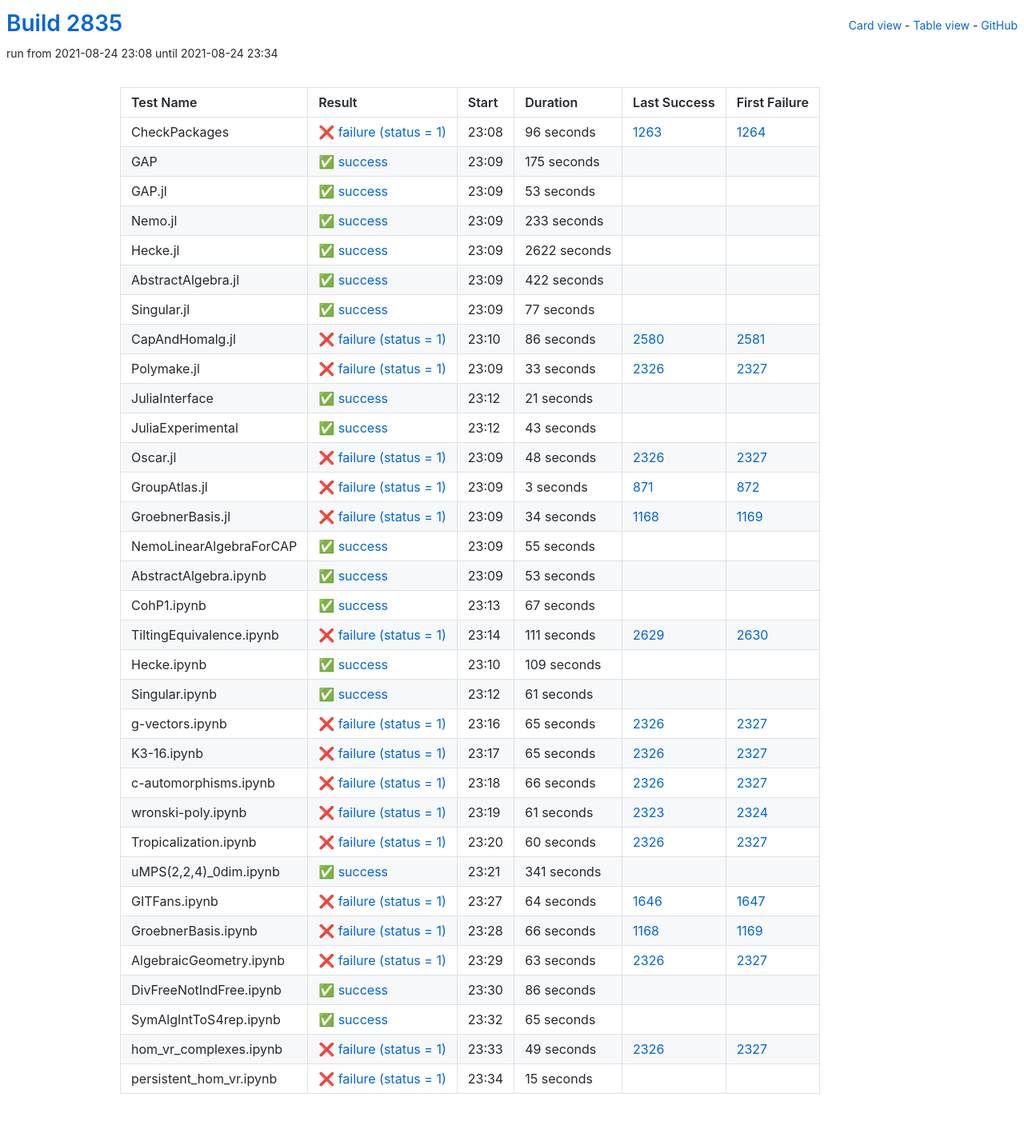
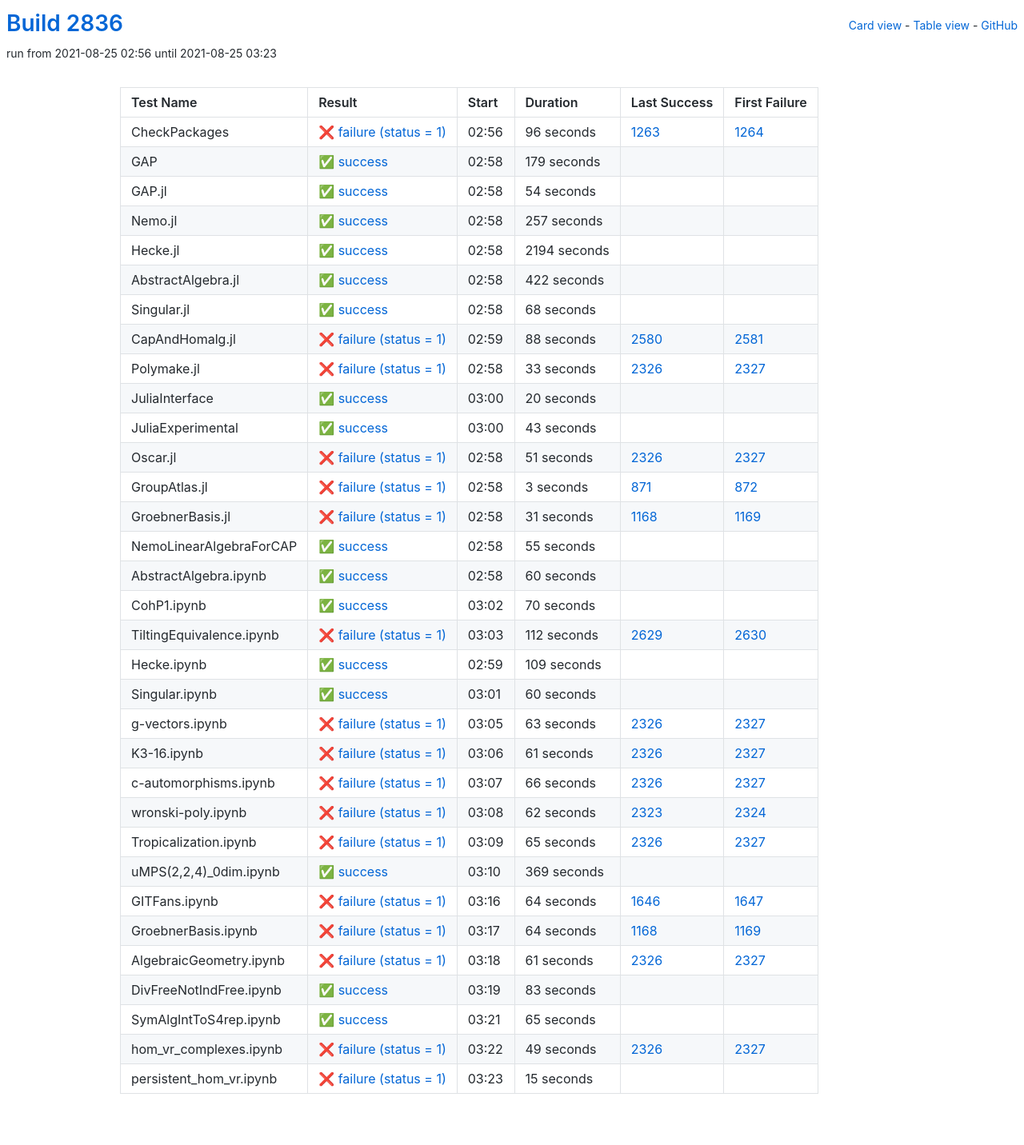
Before and after one commit to oscar-system/oscar-ci-status-stable, a Jekyll site: the page built from table.html, in a window 1280 px wide. Shown: the whole page at 80% size. Built offline with Jekyll 4.4.1, drawn with Linux system fonts in a browser that asks for light colours.

Commit message:
Build #2836

```diff
--- a/_data/ci.yml
+++ b/_data/ci.yml
@@ -1,6 +1,6 @@
 ---
-build: 2835
-build_url: https://oscarci.mathematik.uni-kl.de/job/oscar-stable/2835/
+build: 2836
+build_url: https://oscarci.mathematik.uni-kl.de/job/oscar-stable/2836/
 job: oscar-stable
 organization: oscar-system
 repo: oscar-ci-status-stable
@@ -8,8 +8,8 @@ repourl: https://github.com/oscar-system/oscar-ci-status-stable
 tests:
 - name: CheckPackages
   id: checkpackages
-  log: https://oscarci.mathematik.uni-kl.de/job/oscar-stable/2835/artifact/logs/build-2835/CheckPackages.log
-  start: 2021-08-24 23:08
+  log: https://oscarci.mathematik.uni-kl.de/job/oscar-stable/2836/artifact/logs/build-2836/CheckPackages.log
+  start: 2021-08-25 02:56
   success: false
   exitcode: 1
   status: failure
@@ -20,56 +20,56 @@ tests:
   first_failure_url: https://oscarci.mathematik.uni-kl.de/job/oscar-stable/1264/
 - name: GAP
   id: gap
-  log: https://oscarci.mathematik.uni-kl.de/job/oscar-stable/2835/artifact/logs/build-2835/GAP.log
-  start: 2021-08-24 23:09
+  log: https://oscarci.mathematik.uni-kl.de/job/oscar-stable/2836/artifact/logs/build-2836/GAP.log
+  start: 2021-08-25 02:58
   success: true
   exitcode: 0
   status: success
-  duration: 175
+  duration: 179
   last_success: false
   last_success_url:
   first_failure: false
   first_failure_url:
 - name: GAP.jl
   id: gap-jl
-  log: https://oscarci.mathematik.uni-kl.de/job/oscar-stable/2835/artifact/logs/build-2835/GAP.jl.log
-  start: 2021-08-24 23:09
+  log: https://oscarci.mathematik.uni-kl.de/job/oscar-stable/2836/artifact/logs/build-2836/GAP.jl.log
+  start: 2021-08-25 02:58
   success: true
   exitcode: 0
   status: success
-  duration: 53
+  duration: 54
   last_success: false
   last_success_url:
   first_failure: false
   first_failure_url:
 - name: Nemo.jl
   id: nemo-jl
-  log: https://oscarci.mathematik.uni-kl.de/job/oscar-stable/2835/artifact/logs/build-2835/Nemo.jl.log
-  start: 2021-08-24 23:09
+  log: https://oscarci.mathematik.uni-kl.de/job/oscar-stable/2836/artifact/logs/build-2836/Nemo.jl.log
+  start: 2021-08-25 02:58
   success: true
   exitcode: 0
   status: success
-  duration: 233
+  duration: 257
   last_success: false
   last_success_url:
   first_failure: false
   first_failure_url:
 - name: Hecke.jl
   id: hecke-jl
-  log: https://oscarci.mathematik.uni-kl.de/job/oscar-stable/2835/artifact/logs/build-2835/Hecke.jl.log
-  start: 2021-08-24 23:09
+  log: https://oscarci.mathematik.uni-kl.de/job/oscar-stable/2836/artifact/logs/build-2836/Hecke.jl.log
+  start: 2021-08-25 02:58
   success: true
   exitcode: 0
   status: success
-  duration: 2622
+  duration: 2194
   last_success: false
   last_success_url:
   first_failure: false
   first_failure_url:
 - name: AbstractAlgebra.jl
   id: abstractalgebra-jl
-  log: https://oscarci.mathematik.uni-kl.de/job/oscar-stable/2835/artifact/logs/build-2835/AbstractAlgebra.jl.log
-  start: 2021-08-24 23:09
+  log: https://oscarci.mathematik.uni-kl.de/job/oscar-stable/2836/artifact/logs/build-2836/AbstractAlgebra.jl.log
+  start: 2021-08-25 02:58
   success: true
   exitcode: 0
   status: success
@@ -80,32 +80,32 @@ tests:
   first_failure_url:
 - name: Singular.jl
   id: singular-jl
-  log: https://oscarci.mathematik.uni-kl.de/job/oscar-stable/2835/artifact/logs/build-2835/Singular.jl.log
-  start: 2021-08-24 23:09
+  log: https://oscarci.mathematik.uni-kl.de/job/oscar-stable/2836/artifact/logs/build-2836/Singular.jl.log
+  start: 2021-08-25 02:58
   success: true
   exitcode: 0
   status: success
-  duration: 77
+  duration: 68
   last_success: false
   last_success_url:
   first_failure: false
   first_failure_url:
 - name: CapAndHomalg.jl
   id: capandhomalg-jl
-  log: https://oscarci.mathematik.uni-kl.de/job/oscar-stable/2835/artifact/logs/build-2835/CapAndHomalg.jl.log
-  start: 2021-08-24 23:10
+  log: https://oscarci.mathematik.uni-kl.de/job/oscar-stable/2836/artifact/logs/build-2836/CapAndHomalg.jl.log
+  start: 2021-08-25 02:59
   success: false
   exitcode: 1
   status: failure
-  duration: 86
+  duration: 88
   last_success: 2580
   last_success_url: https://oscarci.mathematik.uni-kl.de/job/oscar-stable/2580/
   first_failure: 2581
   first_failure_url: https://oscarci.mathematik.uni-kl.de/job/oscar-stable/2581/
 - name: Polymake.jl
   id: polymake-jl
-  log: https://oscarci.mathematik.uni-kl.de/job/oscar-stable/2835/artifact/logs/build-2835/Polymake.jl.log
-  start: 2021-08-24 23:09
+  log: https://oscarci.mathematik.uni-kl.de/job/oscar-stable/2836/artifact/logs/build-2836/Polymake.jl.log
+  start: 2021-08-25 02:58
   success: false
   exitcode: 1
   status: failure
@@ -116,20 +116,20 @@ tests:
   first_failure_url: https://oscarci.mathematik.uni-kl.de/job/oscar-stable/2327/
 - name: JuliaInterface
   id: juliainterface
-  log: https://oscarci.mathematik.uni-kl.de/job/oscar-stable/2835/artifact/logs/build-2835/JuliaInterface.log
-  start: 2021-08-24 23:12
+  log: https://oscarci.mathematik.uni-kl.de/job/oscar-stable/2836/artifact/logs/build-2836/JuliaInterface.log
+  start: 2021-08-25 03:00
   success: true
   exitcode: 0
   status: success
-  duration: 21
+  duration: 20
   last_success: false
   last_success_url:
   first_failure: false
   first_failure_url:
 - name: JuliaExperimental
   id: juliaexperimental
-  log: https://oscarci.mathematik.uni-kl.de/job/oscar-stable/2835/artifact/logs/build-2835/JuliaExperimental.log
-  start: 2021-08-24 23:12
+  log: https://oscarci.mathematik.uni-kl.de/job/oscar-stable/2836/artifact/logs/build-2836/JuliaExperimental.log
+  start: 2021-08-25 03:00
   success: true
   exitcode: 0
   status: success
@@ -140,20 +140,20 @@ tests:
   first_failure_url:
 - name: Oscar.jl
   id: oscar-jl
-  log: https://oscarci.mathematik.uni-kl.de/job/oscar-stable/2835/artifact/logs/build-2835/Oscar.jl.log
-  start: 2021-08-24 23:09
+  log: https://oscarci.mathematik.uni-kl.de/job/oscar-stable/2836/artifact/logs/build-2836/Oscar.jl.log
+  start: 2021-08-25 02:58
   success: false
   exitcode: 1
   status: failure
-  duration: 48
+  duration: 51
   last_success: 2326
   last_success_url: https://oscarci.mathematik.uni-kl.de/job/oscar-stable/2326/
   first_failure: 2327
   first_failure_url: https://oscarci.mathematik.uni-kl.de/job/oscar-stable/2327/
 - name: GroupAtlas.jl
   id: groupatlas-jl
-  log: https://oscarci.mathematik.uni-kl.de/job/oscar-stable/2835/artifact/logs/build-2835/GroupAtlas.jl.log
-  start: 2021-08-24 23:09
+  log: https://oscarci.mathematik.uni-kl.de/job/oscar-stable/2836/artifact/logs/build-2836/GroupAtlas.jl.log
+  start: 2021-08-25 02:58
   success: false
   exitcode: 1
   status: failure
@@ -164,20 +164,20 @@ tests:
   first_failure_url: https://oscarci.mathematik.uni-kl.de/job/oscar-stable/872/
 - name: GroebnerBasis.jl
   id: groebnerbasis-jl
-  log: https://oscarci.mathematik.uni-kl.de/job/oscar-stable/2835/artifact/logs/build-2835/GroebnerBasis.jl.log
-  start: 2021-08-24 23:09
+  log: https://oscarci.mathematik.uni-kl.de/job/oscar-stable/2836/artifact/logs/build-2836/GroebnerBasis.jl.log
+  start: 2021-08-25 02:58
   success: false
   exitcode: 1
   status: failure
-  duration: 34
+  duration: 31
   last_success: 1168
   last_success_url: https://oscarci.mathematik.uni-kl.de/job/oscar-stable/1168/
   first_failure: 1169
   first_failure_url: https://oscarci.mathematik.uni-kl.de/job/oscar-stable/1169/
 - name: NemoLinearAlgebraForCAP
   id: nemolinearalgebraforcap
-  log: https://oscarci.mathematik.uni-kl.de/job/oscar-stable/2835/artifact/logs/build-2835/NemoLinearAlgebraForCAP.log
-  start: 2021-08-24 23:09
+  log: https://oscarci.mathematik.uni-kl.de/job/oscar-stable/2836/artifact/logs/build-2836/NemoLinearAlgebraForCAP.log
+  start: 2021-08-25 02:58
   success: true
   exitcode: 0
   status: success
@@ -188,44 +188,44 @@ tests:
   first_failure_url:
 - name: AbstractAlgebra.ipynb
   id: abstractalgebra-ipynb
-  log: https://oscarci.mathematik.uni-kl.de/job/oscar-stable/2835/artifact/logs/build-2835/AbstractAlgebra.ipynb.log
-  start: 2021-08-24 23:09
+  log: https://oscarci.mathematik.uni-kl.de/job/oscar-stable/2836/artifact/logs/build-2836/AbstractAlgebra.ipynb.log
+  start: 2021-08-25 02:58
   success: true
   exitcode: 0
   status: success
-  duration: 53
+  duration: 60
   last_success: false
   last_success_url:
   first_failure: false
   first_failure_url:
 - name: CohP1.ipynb
   id: cohp1-ipynb
-  log: https://oscarci.mathematik.uni-kl.de/job/oscar-stable/2835/artifact/logs/build-2835/CohP1.ipynb.log
-  start: 2021-08-24 23:13
+  log: https://oscarci.mathematik.uni-kl.de/job/oscar-stable/2836/artifact/logs/build-2836/CohP1.ipynb.log
+  start: 2021-08-25 03:02
   success: true
   exitcode: 0
   status: success
-  duration: 67
+  duration: 70
   last_success: false
   last_success_url:
   first_failure: false
   first_failure_url:
 - name: TiltingEquivalence.ipynb
   id: tiltingequivalence-ipynb
-  log: https://oscarci.mathematik.uni-kl.de/job/oscar-stable/2835/artifact/logs/build-2835/TiltingEquivalence.ipynb.log
-  start: 2021-08-24 23:14
+  log: https://oscarci.mathematik.uni-kl.de/job/oscar-stable/2836/artifact/logs/build-2836/TiltingEquivalence.ipynb.log
+  start: 2021-08-25 03:03
   success: false
   exitcode: 1
   status: failure
-  duration: 111
+  duration: 112
   last_success: 2629
   last_success_url: https://oscarci.mathematik.uni-kl.de/job/oscar-stable/2629/
   first_failure: 2630
   first_failure_url: https://oscarci.mathematik.uni-kl.de/job/oscar-stable/2630/
 - name: Hecke.ipynb
   id: hecke-ipynb
-  log: https://oscarci.mathematik.uni-kl.de/job/oscar-stable/2835/artifact/logs/build-2835/Hecke.ipynb.log
-  start: 2021-08-24 23:10
+  log: https://oscarci.mathematik.uni-kl.de/job/oscar-stable/2836/artifact/logs/build-2836/Hecke.ipynb.log
+  start: 2021-08-25 02:59
   success: true
   exitcode: 0
   status: success
@@ -236,44 +236,44 @@ tests:
   first_failure_url:
 - name: Singular.ipynb
   id: singular-ipynb
-  log: https://oscarci.mathematik.uni-kl.de/job/oscar-stable/2835/artifact/logs/build-2835/Singular.ipynb.log
-  start: 2021-08-24 23:12
+  log: https://oscarci.mathematik.uni-kl.de/job/oscar-stable/2836/artifact/logs/build-2836/Singular.ipynb.log
+  start: 2021-08-25 03:01
   success: true
   exitcode: 0
   status: success
-  duration: 61
+  duration: 60
   last_success: false
   last_success_url:
   first_failure: false
   first_failure_url:
 - name: g-vectors.ipynb
   id: g-vectors-ipynb
-  log: https://oscarci.mathematik.uni-kl.de/job/oscar-stable/2835/artifact/logs/build-2835/g-vectors.ipynb.log
-  start: 2021-08-24 23:16
+  log: https://oscarci.mathematik.uni-kl.de/job/oscar-stable/2836/artifact/logs/build-2836/g-vectors.ipynb.log
+  start: 2021-08-25 03:05
   success: false
   exitcode: 1
   status: failure
-  duration: 65
+  duration: 63
   last_success: 2326
   last_success_url: https://oscarci.mathematik.uni-kl.de/job/oscar-stable/2326/
   first_failure: 2327
   first_failure_url: https://oscarci.mathematik.uni-kl.de/job/oscar-stable/2327/
 - name: K3-16.ipynb
   id: k3-16-ipynb
-  log: https://oscarci.mathematik.uni-kl.de/job/oscar-stable/2835/artifact/logs/build-2835/K3-16.ipynb.log
-  start: 2021-08-24 23:17
+  log: https://oscarci.mathematik.uni-kl.de/job/oscar-stable/2836/artifact/logs/build-2836/K3-16.ipynb.log
+  start: 2021-08-25 03:06
   success: false
   exitcode: 1
   status: failure
-  duration: 65
+  duration: 61
   last_success: 2326
   last_success_url: https://oscarci.mathematik.uni-kl.de/job/oscar-stable/2326/
   first_failure: 2327
   first_failure_url: https://oscarci.mathematik.uni-kl.de/job/oscar-stable/2327/
 - name: c-automorphisms.ipynb
   id: c-automorphisms-ipynb
-  log: https://oscarci.mathematik.uni-kl.de/job/oscar-stable/2835/artifact/logs/build-2835/c-automorphisms.ipynb.log
-  start: 2021-08-24 23:18
+  log: https://oscarci.mathematik.uni-kl.de/job/oscar-stable/2836/artifact/logs/build-2836/c-automorphisms.ipynb.log
+  start: 2021-08-25 03:07
   success: false
   exitcode: 1
   status: failure
@@ -284,44 +284,44 @@ tests:
   first_failure_url: https://oscarci.mathematik.uni-kl.de/job/oscar-stable/2327/
 - name: wronski-poly.ipynb
   id: wronski-poly-ipynb
-  log: https://oscarci.mathematik.uni-kl.de/job/oscar-stable/2835/artifact/logs/build-2835/wronski-poly.ipynb.log
-  start: 2021-08-24 23:19
+  log: https://oscarci.mathematik.uni-kl.de/job/oscar-stable/2836/artifact/logs/build-2836/wronski-poly.ipynb.log
+  start: 2021-08-25 03:08
   success: false
   exitcode: 1
   status: failure
-  duration: 61
+  duration: 62
   last_success: 2323
   last_success_url: https://oscarci.mathematik.uni-kl.de/job/oscar-stable/2323/
   first_failure: 2324
   first_failure_url: https://oscarci.mathematik.uni-kl.de/job/oscar-stable/2324/
 - name: Tropicalization.ipynb
   id: tropicalization-ipynb
-  log: https://oscarci.mathematik.uni-kl.de/job/oscar-stable/2835/artifact/logs/build-2835/Tropicalization.ipynb.log
-  start: 2021-08-24 23:20
+  log: https://oscarci.mathematik.uni-kl.de/job/oscar-stable/2836/artifact/logs/build-2836/Tropicalization.ipynb.log
+  start: 2021-08-25 03:09
   success: false
   exitcode: 1
   status: failure
-  duration: 60
+  duration: 65
   last_success: 2326
   last_success_url: https://oscarci.mathematik.uni-kl.de/job/oscar-stable/2326/
   first_failure: 2327
   first_failure_url: https://oscarci.mathematik.uni-kl.de/job/oscar-stable/2327/
 - name: uMPS(2,2,4)_0dim.ipynb
   id: umps-2-2-4-0dim-ipynb
-  log: https://oscarci.mathematik.uni-kl.de/job/oscar-stable/2835/artifact/logs/build-2835/uMPS-2-2-4-_0dim.ipynb.log
-  start: 2021-08-24 23:21
+  log: https://oscarci.mathematik.uni-kl.de/job/oscar-stable/2836/artifact/logs/build-2836/uMPS-2-2-4-_0dim.ipynb.log
+  start: 2021-08-25 03:10
   success: true
   exitcode: 0
   status: success
-  duration: 341
+  duration: 369
   last_success: false
   last_success_url:
   first_failure: false
   first_failure_url:
 - name: GITFans.ipynb
   id: gitfans-ipynb
-  log: https://oscarci.mathematik.uni-kl.de/job/oscar-stable/2835/artifact/logs/build-2835/GITFans.ipynb.log
-  start: 2021-08-24 23:27
+  log: https://oscarci.mathematik.uni-kl.de/job/oscar-stable/2836/artifact/logs/build-2836/GITFans.ipynb.log
+  start: 2021-08-25 03:16
   success: false
   exitcode: 1
   status: failure
@@ -332,44 +332,44 @@ tests:
   first_failure_url: https://oscarci.mathematik.uni-kl.de/job/oscar-stable/1647/
 - name: GroebnerBasis.ipynb
   id: groebnerbasis-ipynb
-  log: https://oscarci.mathematik.uni-kl.de/job/oscar-stable/2835/artifact/logs/build-2835/GroebnerBasis.ipynb.log
-  start: 2021-08-24 23:28
+  log: https://oscarci.mathematik.uni-kl.de/job/oscar-stable/2836/artifact/logs/build-2836/GroebnerBasis.ipynb.log
+  start: 2021-08-25 03:17
   success: false
   exitcode: 1
   status: failure
-  duration: 66
+  duration: 64
   last_success: 1168
   last_success_url: https://oscarci.mathematik.uni-kl.de/job/oscar-stable/1168/
   first_failure: 1169
   first_failure_url: https://oscarci.mathematik.uni-kl.de/job/oscar-stable/1169/
 - name: AlgebraicGeometry.ipynb
   id: algebraicgeometry-ipynb
-  log: https://oscarci.mathematik.uni-kl.de/job/oscar-stable/2835/artifact/logs/build-2835/AlgebraicGeometry.ipynb.log
-  start: 2021-08-24 23:29
+  log: https://oscarci.mathematik.uni-kl.de/job/oscar-stable/2836/artifact/logs/build-2836/AlgebraicGeometry.ipynb.log
+  start: 2021-08-25 03:18
   success: false
   exitcode: 1
   status: failure
-  duration: 63
+  duration: 61
   last_success: 2326
   last_success_url: https://oscarci.mathematik.uni-kl.de/job/oscar-stable/2326/
   first_failure: 2327
   first_failure_url: https://oscarci.mathematik.uni-kl.de/job/oscar-stable/2327/
 - name: DivFreeNotIndFree.ipynb
   id: divfreenotindfree-ipynb
-  log: https://oscarci.mathematik.uni-kl.de/job/oscar-stable/2835/artifact/logs/build-2835/DivFreeNotIndFree.ipynb.log
-  start: 2021-08-24 23:30
+  log: https://oscarci.mathematik.uni-kl.de/job/oscar-stable/2836/artifact/logs/build-2836/DivFreeNotIndFree.ipynb.log
+  start: 2021-08-25 03:19
   success: true
   exitcode: 0
   status: success
-  duration: 86
+  duration: 83
   last_success: false
   last_success_url:
   first_failure: false
   first_failure_url:
 - name: SymAlgIntToS4rep.ipynb
   id: symalginttos4rep-ipynb
-  log: https://oscarci.mathematik.uni-kl.de/job/oscar-stable/2835/artifact/logs/build-2835/SymAlgIntToS4rep.ipynb.log
-  start: 2021-08-24 23:32
+  log: https://oscarci.mathematik.uni-kl.de/job/oscar-stable/2836/artifact/logs/build-2836/SymAlgIntToS4rep.ipynb.log
+  start: 2021-08-25 03:21
   success: true
   exitcode: 0
   status: success
@@ -380,8 +380,8 @@ tests:
   first_failure_url:
 - name: hom_vr_complexes.ipynb
   id: hom-vr-complexes-ipynb
-  log: https://oscarci.mathematik.uni-kl.de/job/oscar-stable/2835/artifact/logs/build-2835/hom_vr_complexes.ipynb.log
-  start: 2021-08-24 23:33
+  log: https://oscarci.mathematik.uni-kl.de/job/oscar-stable/2836/artifact/logs/build-2836/hom_vr_complexes.ipynb.log
+  start: 2021-08-25 03:22
   success: false
   exitcode: 1
   status: failure
@@ -392,8 +392,8 @@ tests:
   first_failure_url: https://oscarci.mathematik.uni-kl.de/job/oscar-stable/2327/
 - name: persistent_hom_vr.ipynb
   id: persistent-hom-vr-ipynb
-  log: https://oscarci.mathematik.uni-kl.de/job/oscar-stable/2835/artifact/logs/build-2835/persistent_hom_vr.ipynb.log
-  start: 2021-08-24 23:34
+  log: https://oscarci.mathematik.uni-kl.de/job/oscar-stable/2836/artifact/logs/build-2836/persistent_hom_vr.ipynb.log
+  start: 2021-08-25 03:23
   success: false
   exitcode: 1
   status: failure
```
Also changed, not shown: README.md.
